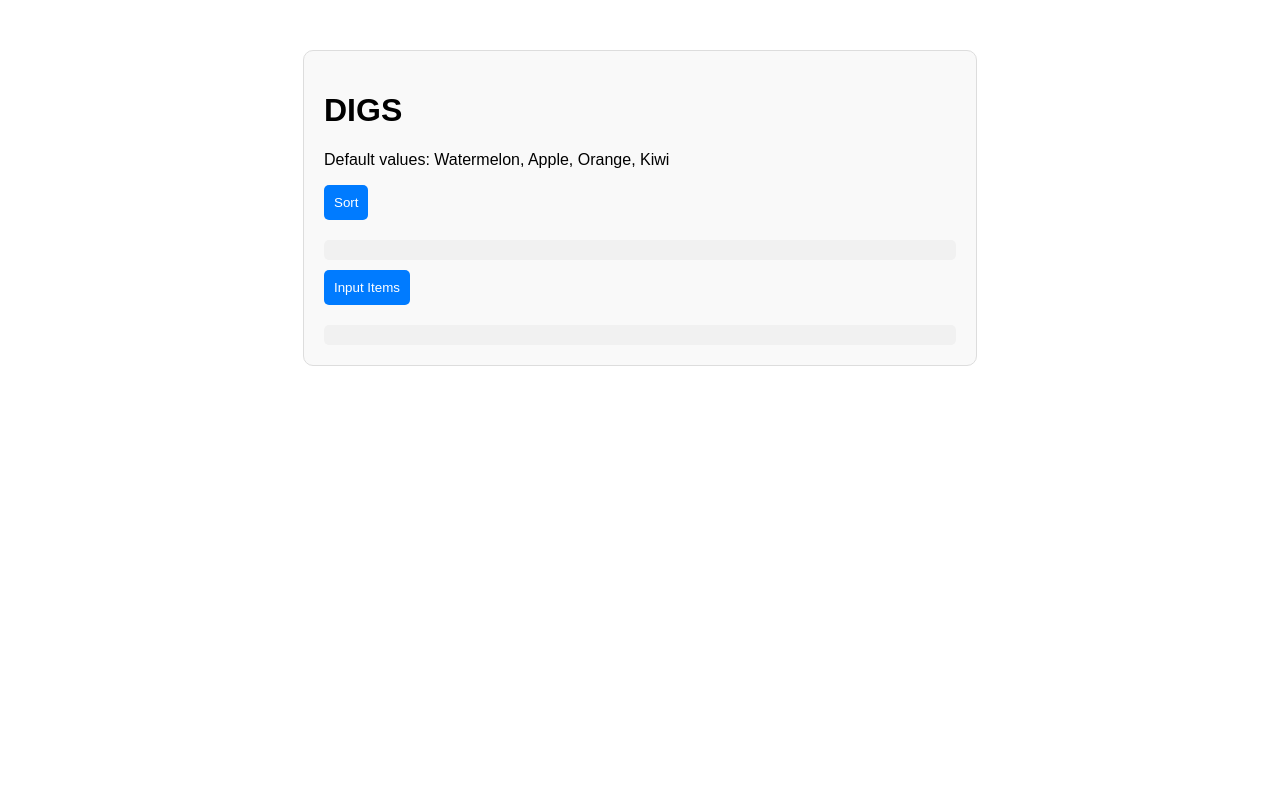
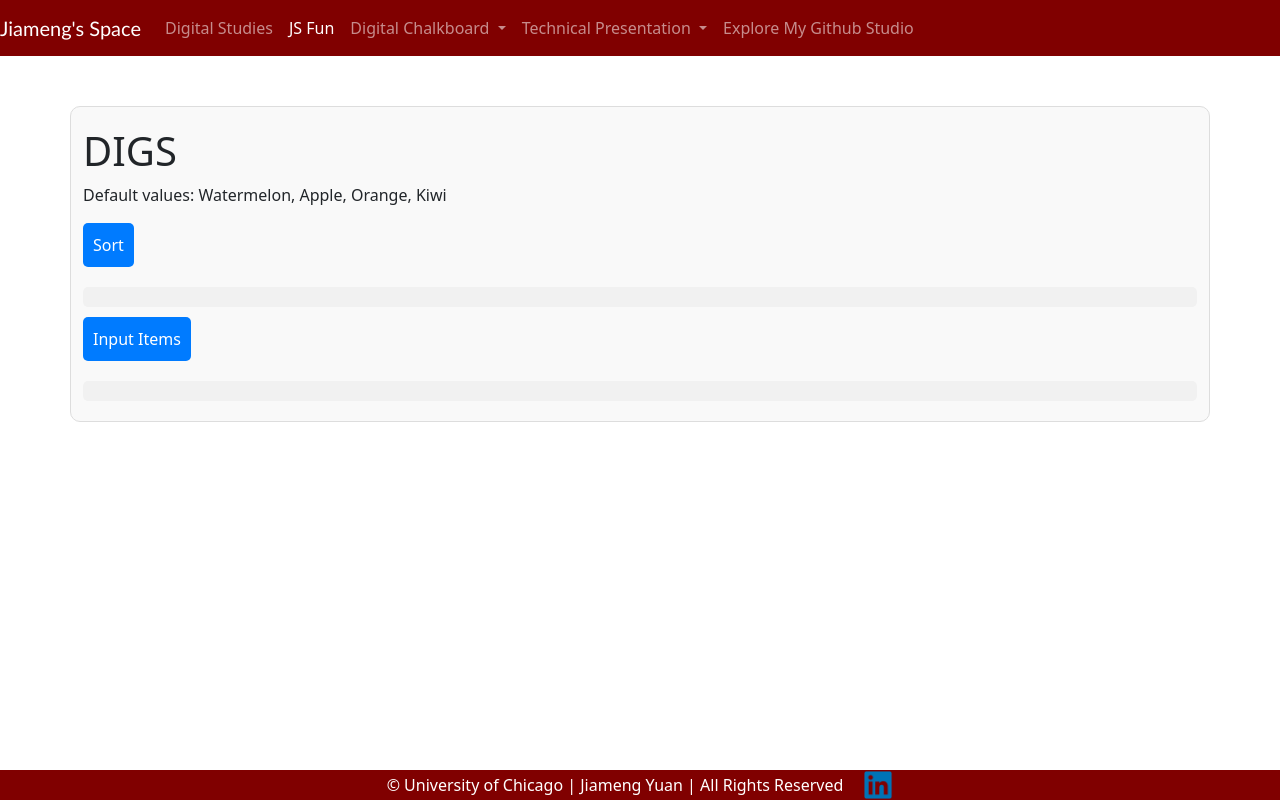
Before and after one commit to JiamengYuan04/JiamengYuan04.github.io, a plain HTML site: page morejsfun.html in a window 1280 px wide. Drawn offline with nearby package versions, Linux system fonts and the light colour scheme.

Commit message:
nav and footer

```diff
--- /dev/null
+++ b/footer.html
@@ -0,0 +1,47 @@
+<!DOCTYPE html>
+<html lang="en">
+<head>
+    <meta charset="UTF-8">
+    <meta name="viewport" content="width=device-width, initial-scale=1.0">
+    <title>jQ NavBar</title>
+    <!-- Bootstrap JQuery -->
+    <script src="https://code.jquery.com/jquery-3.5.0.js"></script>
+    <link href="https://cdn.jsdelivr.net/npm/bootstrap@5.3.3/dist/css/bootstrap.min.css" rel="stylesheet">
+
+    <style>
+        .footer {
+            background-color: #800000;
+            color: white;
+            text-align: center;
+            position: fixed;
+            bottom: 0;
+            width: 100%;
+        }
+
+        .footer-content {
+            display: flex;
+            justify-content: center;
+            align-items: center;
+            gap: 20px;
+        }
+
+        .footer p {
+            margin: 0;
+        }
+
+        .linkedin-icon {
+            width: 30px;
+            height: auto;
+        }
+    </style>
+</head>
+<body>
+    <footer class="footer">
+        <div class="footer-content">
+            <p>© University of Chicago | Jiameng Yuan | All Rights Reserved</p>
+            <a href="https://www.linkedin.com/in/jmyuan" target="_blank">
+                <img src="images/linkedin-icon.png" alt="LinkedIn" class="linkedin-icon">
+            </a>
+        </div>
+    </footer>
+</body>
--- /dev/null
+++ b/js/footer.js
@@ -0,0 +1 @@
+$(function () {$("#footer-placeholder").load("footer.html");});
--- a/morejsfun.html
+++ b/morejsfun.html
@@ -5,8 +5,12 @@
     <meta name="viewport" content="width=device-width, initial-scale=1.0">
     <title>JS FUN</title>
     <link rel="stylesheet" type="text/css" href="css/morejsfun.css">
+    <!-- Link to jQ Navbar -->
+    <script src="https://code.jquery.com/jquery-3.5.0.js"></script>
 </head>
 <body>
+    <!-- jQ Navbar -->
+    <div id="nav-placeholder"></div>
     <div class="container">
         <h1>DIGS</h1>
         <p>Default values: Watermelon, Apple, Orange, Kiwi</p>
@@ -17,6 +21,13 @@
         <button class="button" onclick="askAndSort()">Input Items</button>
         <div class="output" id="output2"></div>
     </div>
+    <!-- jQ Footer -->
+    <div id="footer-placeholder"></div>
+
     <script src="js/morejsfun.js"></script>
+    <!-- Load Nav JS -->
+    <script src="js/nav.js"></script>
+    <!-- Load Footer JS -->
+    <script src="js/footer.js"></script>
 </body>
 </html>
--- a/nav.html
+++ b/nav.html
@@ -28,12 +28,11 @@
   <div class="collapse navbar-collapse" id="navbarNav">
     <ul class="navbar-nav mr-auto">
       <li class="nav-item">
-        <a class="nav-link" href="https://www.uchicago.edu/">University of Chicago</a>
+        <a class="nav-link" href="https://digitalstudies.uchicago.edu/">Digital Studies</a>
       </li>
       <li class="nav-item">
-        <a class="nav-link" href="https://digitalstudies.uchicago.edu/">Digital Studies</a>
+        <a class="nav-link" href="morejsfun.html">JS Fun</a>
       </li>
-
       <li class="nav-item dropdown">
         <a class="nav-link dropdown-toggle" id="navbarDropdown1" role="button" data-bs-toggle="dropdown"
         aria-haspopup="true" aria-expanded="false">
@@ -61,7 +60,6 @@
       <a class="dropdown-item" href="howler.html">Howler JS</a>
       <a class="dropdown-item" href="chartjs.html">Chart JS</a>
       <a class="dropdown-item" href="xml.html">Deeper XML</a>
-      <a class="dropdown-item" href="#">jQuery Sample</a>
     </div>
   </li>
   <li class="nav-item">
```
Also changed, not shown: images/linkedin-icon.png (added).
